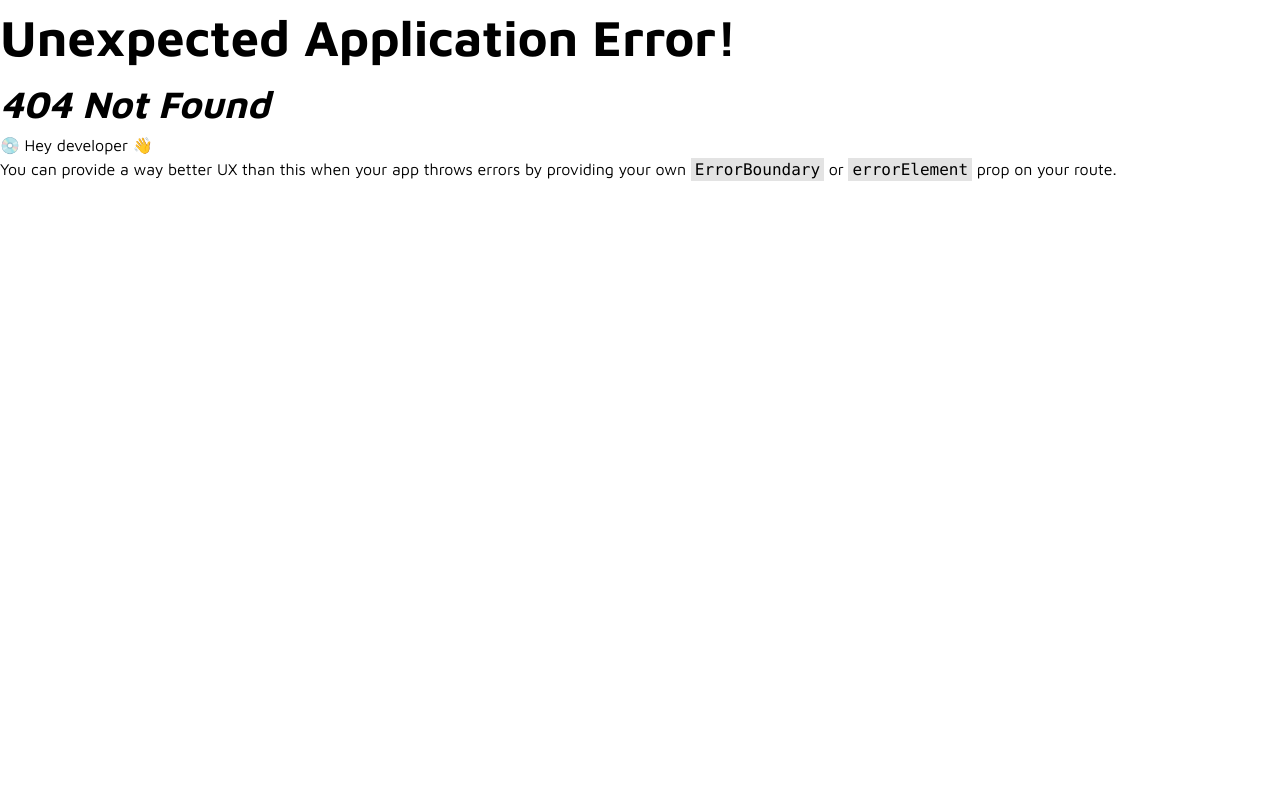
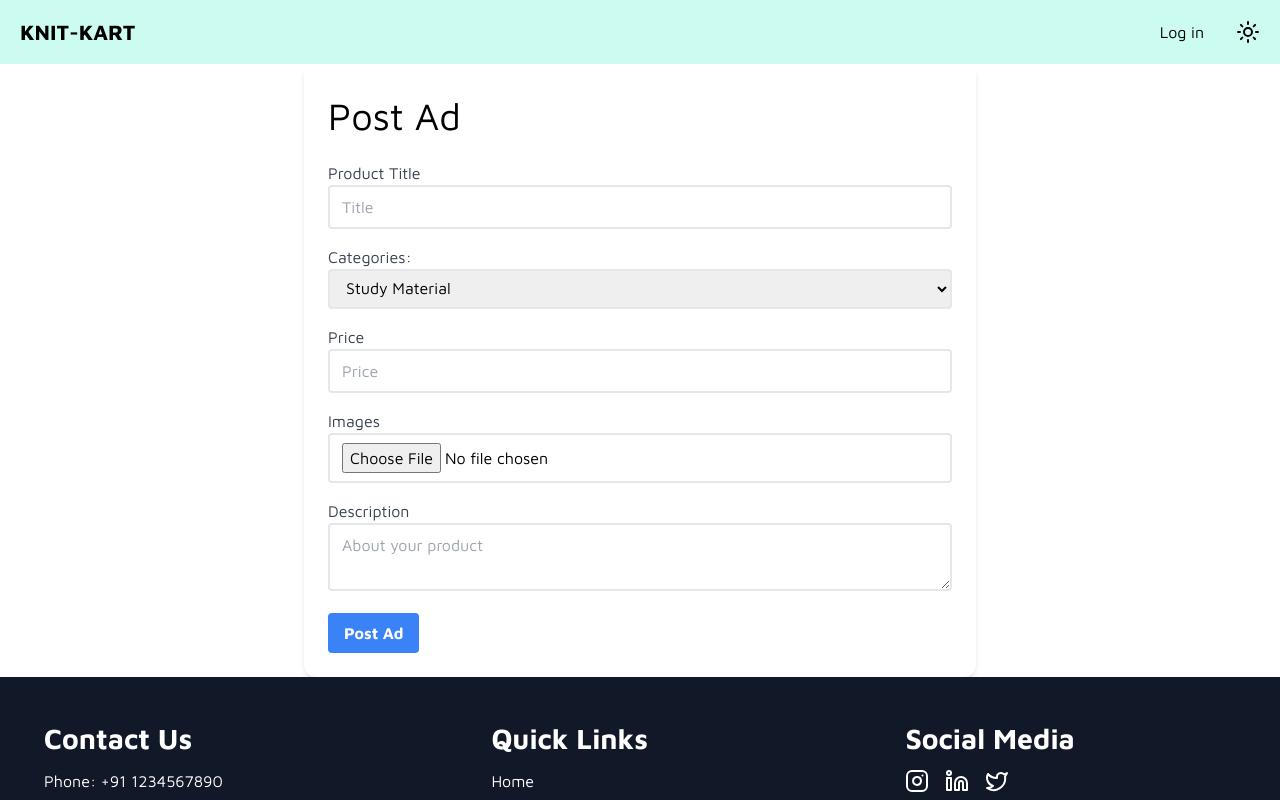
Before and after one commit to Rahul-K-Saini/KNIT-KART, a React (Vite) app in the folder frontend/: page /postad in a window 1280 px wide. Before the commit this address had no page. Shown: the top 800 px of the page. Built offline with nearby package versions, Linux system fonts and the light colour scheme.

Commit message:
added post ad page

```diff
--- /dev/null
+++ b/frontend/src/Pages/PostAd.jsx
@@ -0,0 +1,64 @@
+import React from "react";
+
+function PostAd() {
+  return (
+    <div className="max-w-md mx-auto bg-white rounded-xl shadow-md overflow-hidden md:max-w-2xl">
+      <div className="p-6">
+        <h2 className="text-3xl font-medium mb-4">Post Ad</h2>
+        <div className="mb-4">
+          <label htmlFor="title" className="block text-gray-700">Product Title</label>
+          <input
+            type="text"
+            placeholder="Title"
+            id="title"
+            className="border-2 border-gray-200 rounded w-full py-2 px-3 focus:outline-none focus:border-blue-500"
+          />
+        </div>
+        <div className="mb-4">
+          <label htmlFor="categories" className="block text-gray-700">Categories:</label>
+          <select name="categories" id="categories" className="border-2 border-gray-200 rounded w-full py-2 px-3 focus:outline-none focus:border-blue-500">
+            <option value="">Study Material</option>
+            <option value="">Electronics</option>
+            <option value="">Household</option>
+            <option value="">Sports item</option>
+            <option value="">Kitchen Ware</option>
+            <option value="">Stationaries </option>
+            <option value="">Furniture</option>
+            <option value="">Tools and Utilities</option>
+          </select>
+        </div>
+        <div className="mb-4">
+          <label htmlFor="price" className="block text-gray-700">Price</label>
+          <input
+            type="text"
+            placeholder="Price"
+            id="price"
+            className="border-2 border-gray-200 rounded w-full py-2 px-3 focus:outline-none focus:border-blue-500"
+          />
+        </div>
+        <div className="mb-4">
+          <label htmlFor="image" className="block text-gray-700">Images</label>
+          <input
+            type="file"
+            accept="image/*"
+            id="image"
+            className="border-2 border-gray-200 rounded w-full py-2 px-3 focus:outline-none focus:border-blue-500"
+          />
+        </div>
+        <div className="mb-4">
+          <label htmlFor="description" className="block text-gray-700">Description</label>
+          <textarea
+            placeholder="About your product"
+            id="description"
+            className="border-2 border-gray-200 rounded w-full py-2 px-3 focus:outline-none focus:border-blue-500"
+          />
+        </div>
+        <button className="bg-blue-500 hover:bg-blue-700 text-white font-bold py-2 px-4 rounded focus:outline-none focus:shadow-outline">
+          Post Ad
+        </button>
+      </div>
+    </div>
+  );
+}
+
+export default PostAd;
--- a/frontend/src/main.jsx
+++ b/frontend/src/main.jsx
@@ -6,6 +6,7 @@ import { RouterProvider, createBrowserRouter } from "react-router-dom";
 import LandingPage from "./Pages/LandingPage/LandingPage";
 import Entrance from "./Pages/Entrance/Entrance";
 import AdPage from "./Pages/AdPage/AdPage";
+import PostAd from "./Pages/PostAd";
 
 const router = createBrowserRouter([
   {
@@ -24,6 +25,10 @@ const router = createBrowserRouter([
         path: "ad",
         element: <AdPage />,
       },
+      {
+        path: "postad",
+        element: <PostAd />,
+      },
     ],
   },
 ]);
```
